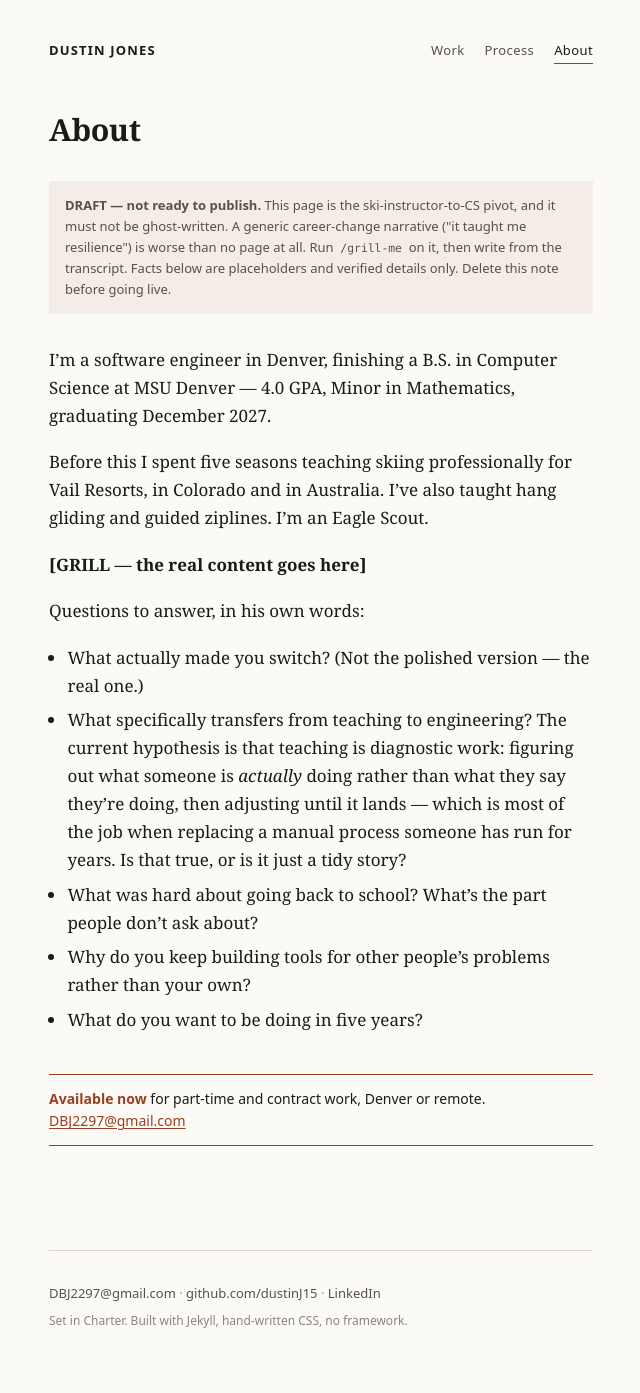
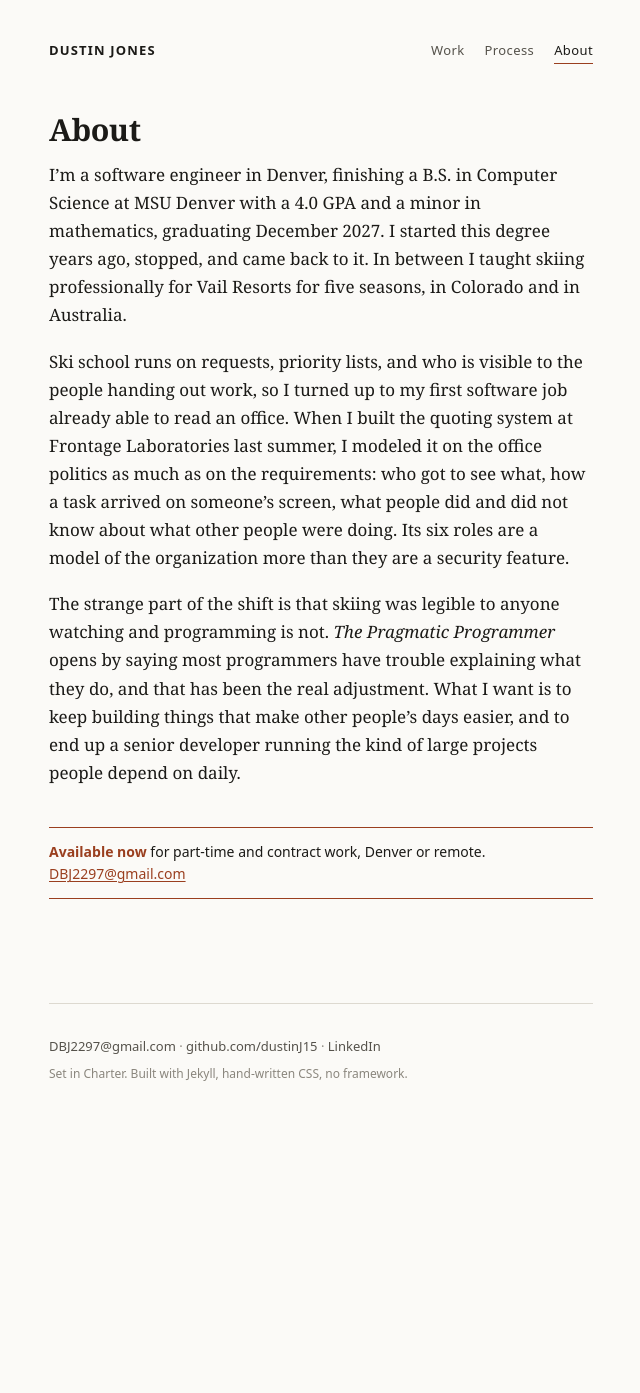
Before and after one commit to dustinJ15/dustinJ15.github.io, a Jekyll site: the page built from about.md, in a window 1280 px wide. Shown: the whole page, without its empty margins (319-959 px from the left). Built offline with Jekyll 4.4.1, drawn with Linux system fonts in a browser that asks for light colours; after the commit the page ends 1146 px from its top, so only the background shows below that.

Commit message:
Tasks 11, 13, 15: write About, place screenshots, QA the site
About page written from the task 10 interview transcript. Six sentences,
built on his own framing: a return to a degree he had already started, the
ski school as a workplace that ran on requests and visibility, and the
quoting app's six roles as a model of the organization rather than a
security feature. No career-change framing, no health detail, no em-dashes.

Four screenshots placed in the quote-generator case study, all from
scripts/shoot_clean.py output. All 17 candidates were opened and read
individually. Rejected change_order_builder and change_order_baseline: their
fee columns are invented values, but a reader cannot tell that from a
picture and it invites exactly the wrong question. The two tall shots are
cropped to their top so they break the text rather than swamp it.

Figures now break out past the 34rem measure to 52rem, because a 1366px
screenshot rendered at 544px is unreadable.

index.md still carried the retired "a clinical contract research lab"
placeholder; Frontage Laboratories is named, per the standing rule.

QA: screen.sh passes on sources and by hand on _site, Jekyll builds clean,
all seven pages render, 28 distinct link targets resolve (LinkedIn returns
999 to anonymous clients, which is its bot block, not a 404), and there is
no horizontal scroll at 375px or 1440px.

```diff
--- a/about.md
+++ b/about.md
@@ -6,31 +6,23 @@
 
 # About
 
-<p class="note">
-<strong>DRAFT — not ready to publish.</strong> This page is the ski-instructor-to-CS pivot, and
-it must not be ghost-written. A generic career-change narrative ("it taught me resilience") is
-worse than no page at all. Run <code>/grill-me</code> on it, then write from the transcript.
-Facts below are placeholders and verified details only. Delete this note before going live.
-</p>
+I'm a software engineer in Denver, finishing a B.S. in Computer Science at MSU Denver with a 4.0
+GPA and a minor in mathematics, graduating December 2027. I started this degree years ago,
+stopped, and came back to it. In between I taught skiing professionally for Vail Resorts for five
+seasons, in Colorado and in Australia.
 
-I'm a software engineer in Denver, finishing a B.S. in Computer Science at MSU Denver — 4.0 GPA,
-Minor in Mathematics, graduating December 2027.
+Ski school runs on requests, priority lists, and who is visible to the people handing out work, so
+I turned up to my first software job already able to read an office. When I built the quoting
+system at Frontage Laboratories last summer, I modeled it on the office politics as much as on the
+requirements: who got to see what, how a task arrived on someone's screen, what people did and did
+not know about what other people were doing. Its six roles are a model of the organization more
+than they are a security feature.
 
-Before this I spent five seasons teaching skiing professionally for Vail Resorts, in Colorado and
-in Australia. I've also taught hang gliding and guided ziplines. I'm an Eagle Scout.
-
-**[GRILL — the real content goes here]**
-
-Questions to answer, in his own words:
-
-- What actually made you switch? (Not the polished version — the real one.)
-- What specifically transfers from teaching to engineering? The current hypothesis is that
-  teaching is diagnostic work: figuring out what someone is *actually* doing rather than what
-  they say they're doing, then adjusting until it lands — which is most of the job when replacing
-  a manual process someone has run for years. Is that true, or is it just a tidy story?
-- What was hard about going back to school? What's the part people don't ask about?
-- Why do you keep building tools for other people's problems rather than your own?
-- What do you want to be doing in five years?
+The strange part of the shift is that skiing was legible to anyone watching and programming is
+not. *The Pragmatic Programmer* opens by saying most programmers have trouble explaining what they
+do, and that has been the real adjustment. What I want is to keep building things that make other
+people's days easier, and to end up a senior developer running the kind of large projects people
+depend on daily.
 
 <p class="availability">
 <strong>Available now</strong> for part-time and contract work, Denver or remote.
--- a/assets/css/main.css
+++ b/assets/css/main.css
@@ -161,8 +161,16 @@
 }
 blockquote p:last-child { margin-bottom: 0; }
 
-figure { margin: 2rem 0; }
+/* Figures break out past the measure: a screenshot at 34rem is unreadable.
+   Capped so they never exceed the viewport, and collapse to the measure on
+   narrow screens. */
+figure {
+  margin: 2.5rem 0;
+  width: min(52rem, 100vw - (2 * var(--gutter)));
+  margin-left: calc(50% - min(26rem, 50vw - var(--gutter)));
+}
 img { max-width: 100%; height: auto; display: block; border: 1px solid var(--rule); }
+figure img { background: #fff; }
 figcaption {
   font-family: var(--sans);
   font-size: 0.75rem;
```
Also changed, not shown: index.md (+2 -2 lines), projects/quote-generator.md (+24 -0 lines), assets/img/quote-admin-roles.png (added), assets/img/quote-builder-draft.png (added), assets/img/quote-dashboard-lead.png (added), assets/img/quote-intake-form.png (added).
